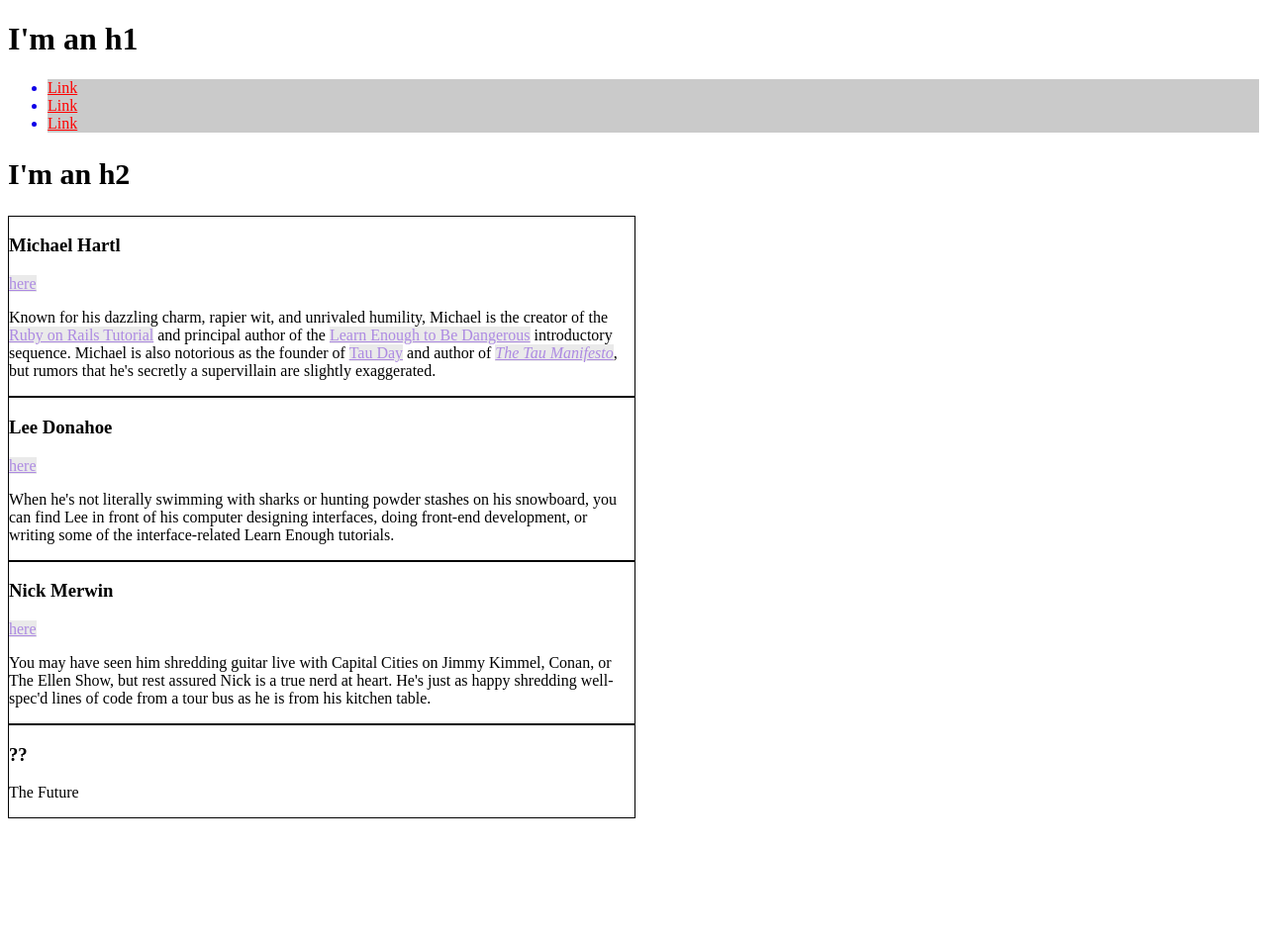
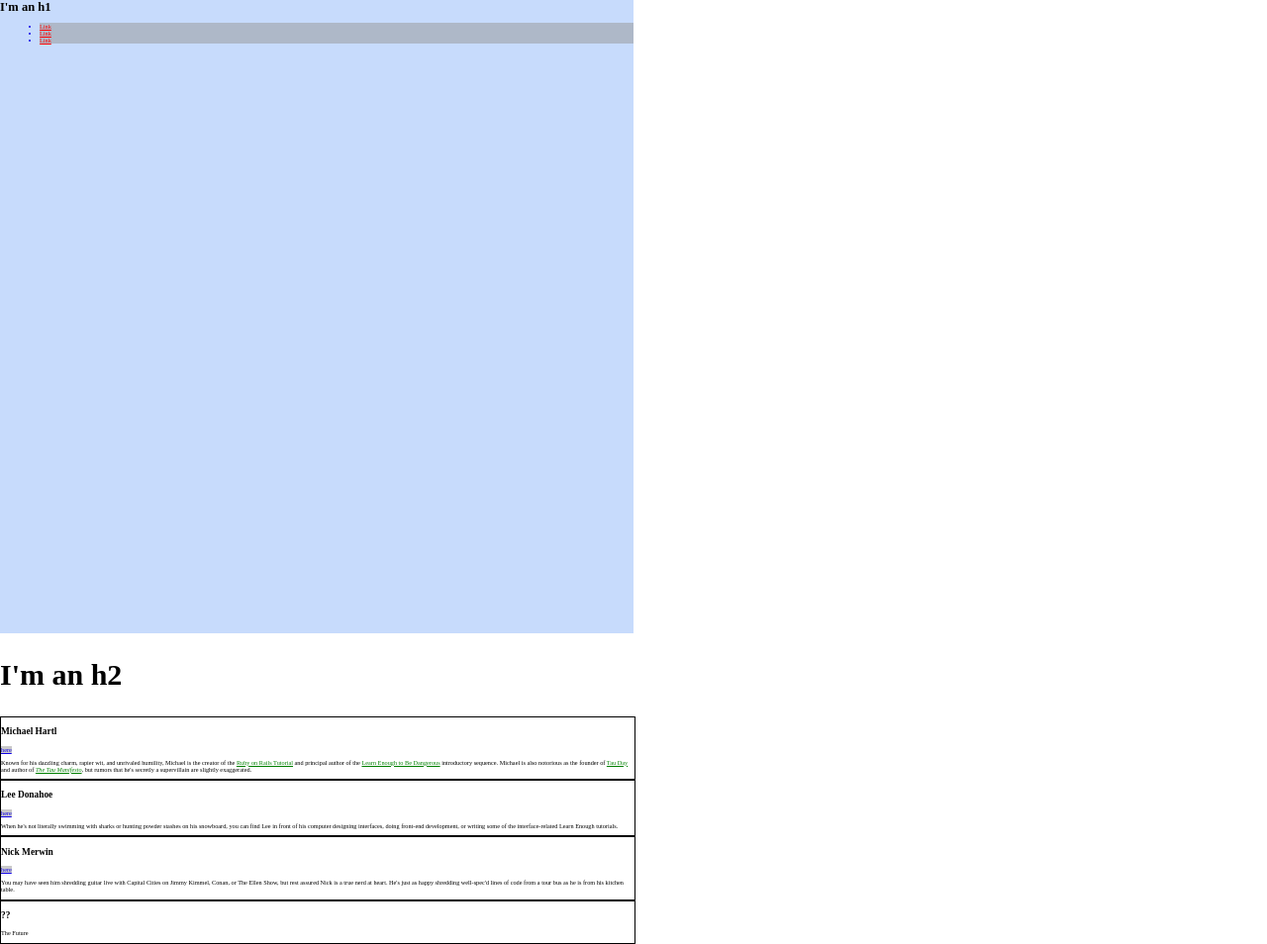
Before and after one commit to AmericanWonton/CSSLesson, a plain HTML site: page index.html in a window 1280 px wide. Shown: the whole page at 99% size. Before the commit the page ends 835 px from the top, so only its background shows below. Drawn offline with Linux system fonts and the light colour scheme.

Commit message:
Messing with HMTL Still...mostly font sizes/coloring.

```diff
--- a/index.html
+++ b/index.html
@@ -7,6 +7,15 @@
       /* GLOBAL STYLES */
         a {
             color: #ff0000;
+        }
+        html, body {
+          margin: 0;
+          padding: 0;
+          font-size: 62.5%;
+        }
+        h1 {
+          font-size: 2em;
+          margin-top: 0;
         }
         /* SOCIAL STYLES */
         .social-link{
@@ -21,25 +30,36 @@
           font-size: 30px;
         }
         /* BIO STYLES */
-        .bio-box{
-          border: 1px solid #020202;
+        .bio-wrapper {
+          /*font-size: 24px;*/
+        }
+        .bio-box {
+          border: 1px solid black;
+          font-size: 1em;
           width: 50%;
         }
-        .bio-box a{
-          color: #ad8ae2;
-          background: rgba(150, 150, 150, .2);
+        .bio-box h3 {
+          font-size: 1.5em;
         }
-        .bio-copy{
-          font-size: 0.001 em;
+        .bio-copy {
+          font-size: 1em;
         }
-        .bio-copy a{
-          color: #ad8ae2;
-          background: rgba(150, 150, 150, .2);
-          font-size: 0.001 em;
+        .bio-copy a {
+          color: green;
+        }
+        /* HERO STYLES */
+        .full-hero{
+          background-color: #c7dbfc;
+          height: 50vw;
+          width: 50vw;
+        }
+        .hero-home{
+
         }
     </style>
   </head>
   <body>
+    <div class="full-hero hero-home">
       <h1>I'm an h1</h1>
         <ul>
           <li class="social-link">
@@ -52,6 +72,7 @@
             <a href="http://example.com/">Link</a>
           </li>
       </ul>
+    </div>
     <h2>I'm an h2</h2>
     <div class="bio-wrapper">
         <div class="bio-box">
```
Lines whose indentation alone changed are shown as unchanged.
